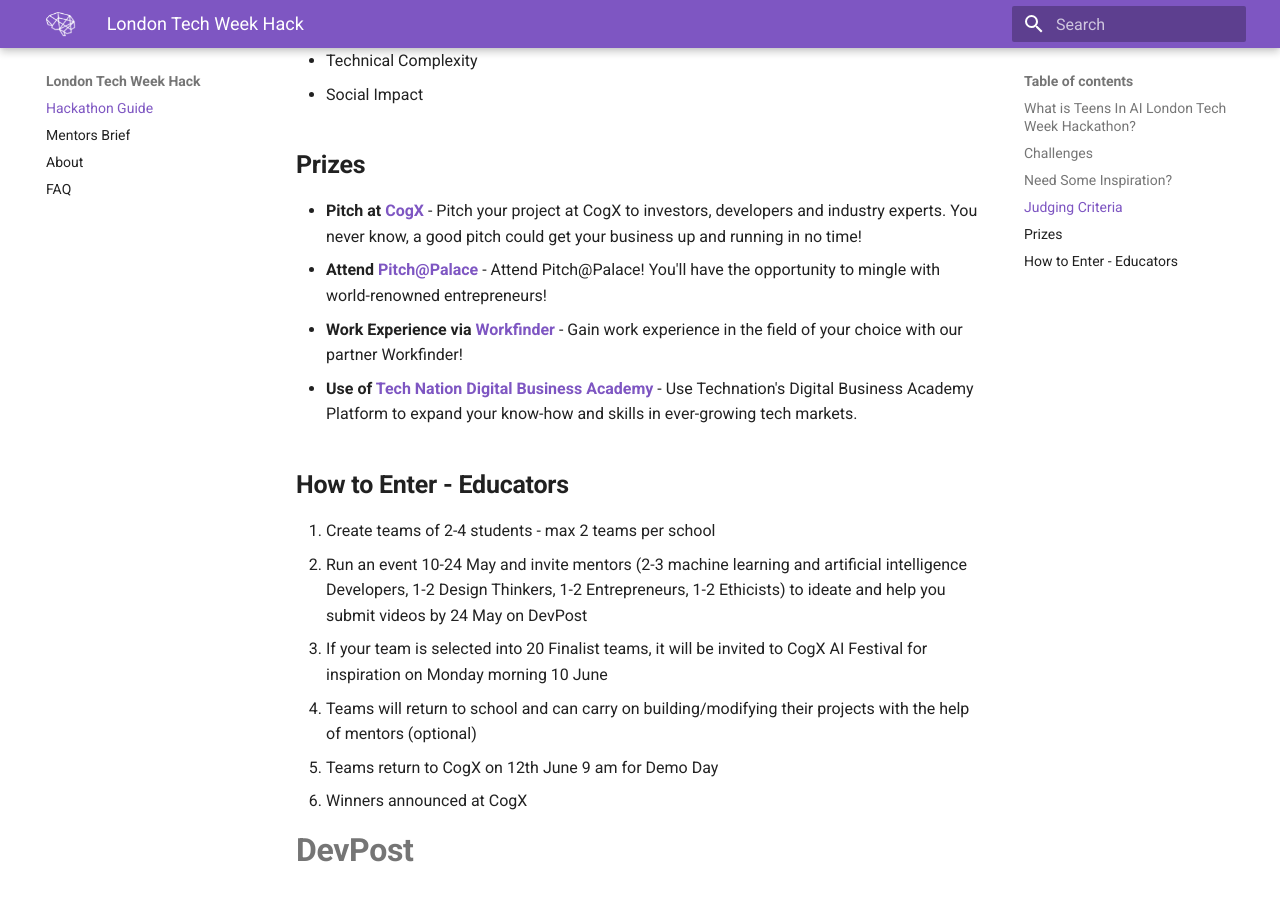
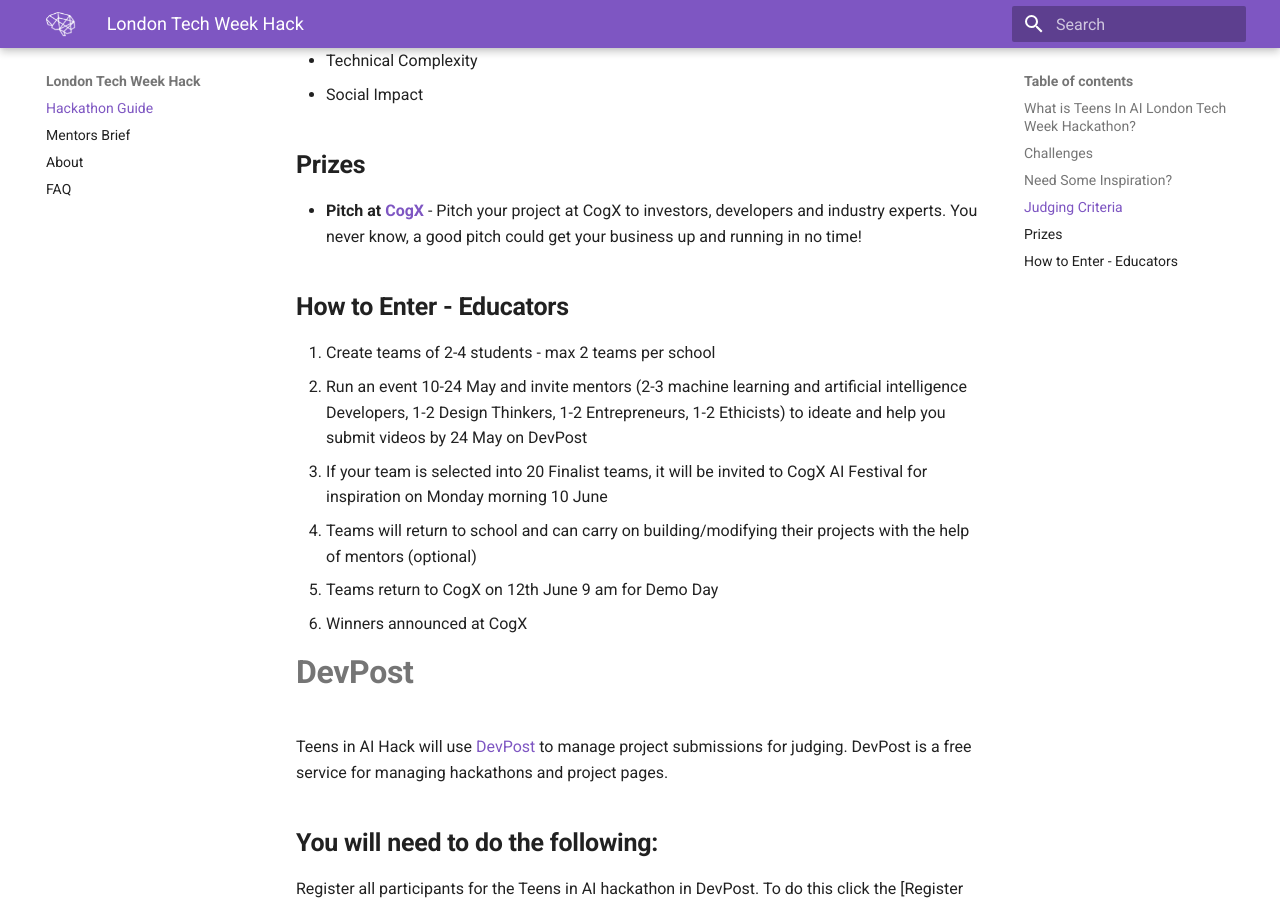
Before and after one commit to elenasinel/tech-week, an MkDocs documentation site: the page built from docs/index.md, in a window 1280 px wide and 900 px high, scrolled down 3846 px. Built offline with MkDocs 1.6.1 and Material for MkDocs 9.7.7, drawn with Linux system fonts in a browser that asks for light colours.

Commit message:
Update Documentation “index”

```diff
--- a/docs/index.md
+++ b/docs/index.md
@@ -51,9 +51,6 @@
 ## **Prizes**
 
 * **Pitch at [CogX](https://cogx.co)** - Pitch your project at CogX to investors, developers and industry experts. You never know, a good pitch could get your business up and running in no time!
-* **Attend [Pitch@Palace](https://pitchatpalace.com/)** - Attend Pitch@Palace! You'll have the opportunity to mingle with world-renowned entrepreneurs!
-* **Work Experience via [Workfinder](https://www.workfinder.com/)** - Gain work experience in the field of your choice with our partner Workfinder!
-* **Use of [Tech Nation Digital Business Academy](https://digitalbusinessacademy.technation.io/)** - Use Technation's Digital Business Academy Platform to expand your know-how and skills in ever-growing tech markets.
 
 ## **How to Enter - Educators**
 
```
